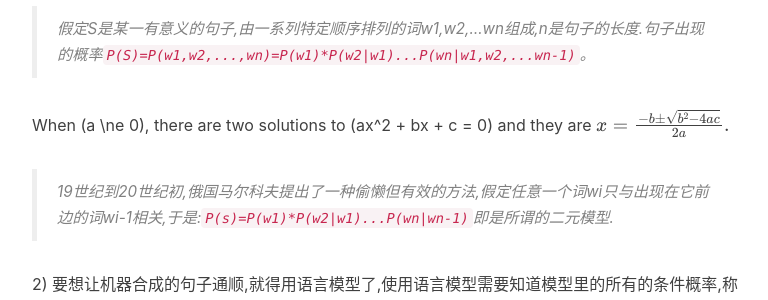
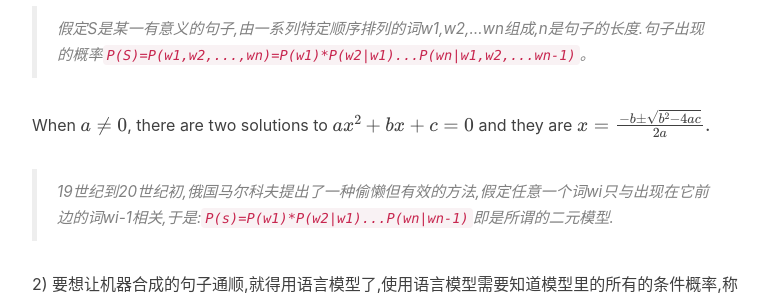
Before and after one commit to msg901216/msg901216.github.io, a Jekyll site: the page built from _posts/2018-07-08-The-Beauty-of-Math.md, in a window 1280 px wide and 900 px high, scrolled down 1956 px. Shown: the part 148-448 px from the top of the window, without its empty margins (233-1001 px from the left). Built offline with Jekyll 4.4.1, drawn with Linux system fonts in a browser that asks for light colours; nearby versions of some CDN libraries; formulas are drawn with MathJax 3; comment, search, counter and statistics services are not loaded.

Commit message:
加入数学之美读书笔记

````diff
--- a/_posts/2018-07-08-The-Beauty-of-Math.md
+++ b/_posts/2018-07-08-The-Beauty-of-Math.md
@@ -90,7 +90,7 @@ InstantClick.init();
 1) 贾里尼克的出发点很简单,一个句子是否合理,就看它出现的可能性大小.
 > 假定S是某一有意义的句子,由一系列特定顺序排列的词w1,w2,...wn组成,n是句子的长度.句子出现的概率```P(S)=P(w1,w2,...,wn)=P(w1)*P(w2|w1)...P(wn|w1,w2,...wn-1)```。
 
-When \(a \ne 0\), there are two solutions to \(ax^2 + bx + c = 0\) and they are
+When \\(a \ne 0\\), there are two solutions to \\(ax^2 + bx + c = 0\\) and they are
   $$x = {-b \pm \sqrt{b^2-4ac} \over 2a}.$$
 
 > 19世纪到20世纪初,俄国马尔科夫提出了一种偷懒但有效的方法,假定任意一个词wi只与出现在它前边的词wi-1相关,于是:```P(s)=P(w1)*P(w2|w1)...P(wn|wn-1)```即是所谓的二元模型.
````
